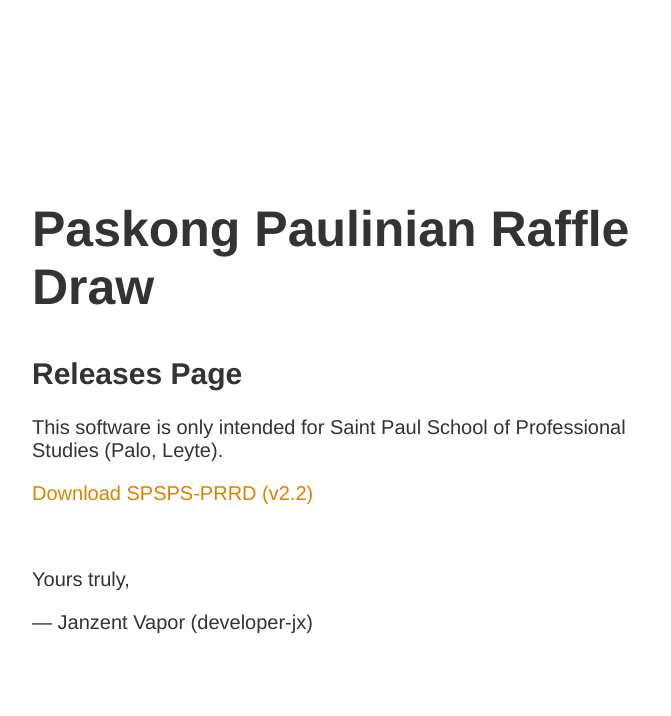
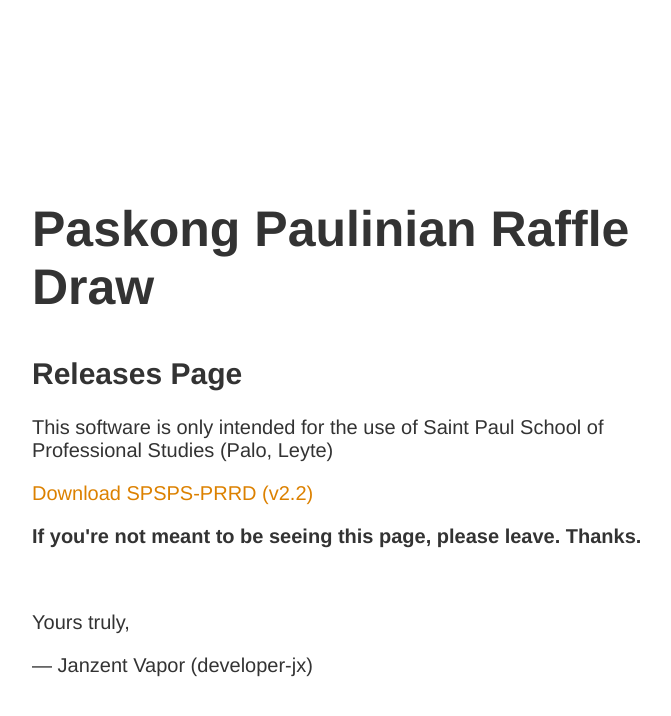
Before and after one commit to developer-jx/developer-jx.github.io, a Jekyll site: the page spsps_prrd.html, which Jekyll copies as it is, in a window 1280 px wide. Shown: the top 716 px of the page, without its empty margins (283-954 px from the left). Built offline with Jekyll 4.4.1, drawn with Linux system fonts in a browser that asks for light colours.

Commit message:
New changes to PRRD page

```diff
--- a/spsps_prrd.html
+++ b/spsps_prrd.html
@@ -17,8 +17,9 @@
 <h1>Paskong Paulinian Raffle Draw</h1>
 <h2>Releases Page</h2>
 <div>
-<p>This software is only intended for Saint Paul School of Professional Studies (Palo, Leyte).</p>
+<p>This software is only intended for the use of Saint Paul School of Professional Studies (Palo, Leyte)</p>
 <p><a href="maintenance_files/SPSPS-PRRD v2.2.zip">Download SPSPS-PRRD (v2.2)</a></p>
+<p><strong>If you're not meant to be seeing this page, please leave. Thanks.</strong></p>
 
 <br>
 <p>Yours truly,</p>
```
